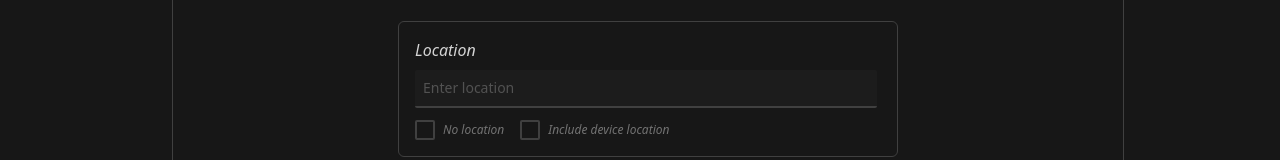
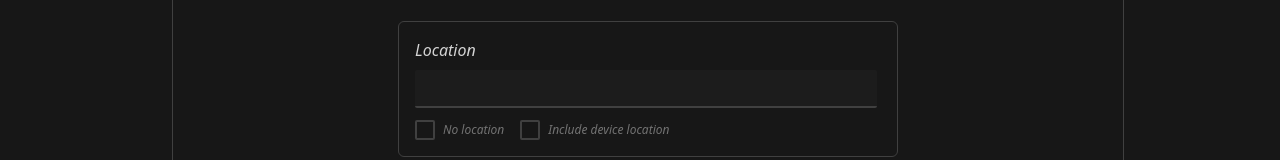
Before and after one commit to process404/travelApp, a SvelteKit app: page /logs/addLog in a window 1280 px wide. Shown: the part 148-308 px from the top of the page. Built offline with nearby package versions, Linux system fonts and the light colour scheme.

Commit message:
using all promptfield components now

```diff
--- a/src/routes/logs/addJourney/+page.svelte
+++ b/src/routes/logs/addJourney/+page.svelte
@@ -8,6 +8,7 @@
                     <div class="border-[1px] border-neutral-700 rounded-md sm:mt-8 mt-4 w-full max-w-[500px] p-4">
                         <div class="flex items-center justify-center gap-3 mr-1 sm:flex-row flex-col mb-3 sm:mb-1">
                             <div class="w-full">
+                                <!--TO-DO - country selector ?-->
                                 <h3 class="text-neutral-300 italic mb-2">From</h3>
                                 <PromptField ds={locations} on:select={selectFrom} bind:value={from} disabled={$noLocation} />
                             </div>
--- a/src/routes/logs/addLog/+page.svelte
+++ b/src/routes/logs/addLog/+page.svelte
@@ -9,24 +9,7 @@
                         <h3 class="text-neutral-300 italic">Location</h3>
                         <div class="relative mt-2">
                             <div class="flex items-center justify-center gap-3 mr-1">
-                                <div class="relative w-full">
-                                    <!--TO-DO add precise location info and country selector-->
-                                    <input minlength="3" placeholder="Enter location" class:inputDisabled={$noLocation} class="input blue" bind:value={location} on:keyup={() => promptSuggestions()} disabled={$noLocation}>
-                                    {#if locationSuggestions.length != 0}
-                                    <div class="absolute bottom-100 bg-neutral-700 border-[1px] border-neutral-800 00 p-2 w-full rounded-md rounded-t-none pl-4 pr-4 pb-4 z-30">
-                                        {#each locationSuggestions.slice(0,6) as name}
-                                            {#if name != location}
-                                                <button on:click={selectLocation(name)} class="text-white w-full text-xs text-left after:absolute after:bottom-[-0.2rem] after:hover:w-[97%] after:h-[1px] after:bg-white after:left-0 after:duration-100 after:w-0 before:absolute before:w-[97%] before:left-0 before:h-[1px] before:bg-neutral-600 before:top-1 first:before:hidden  pt-2 relative">{name}</button>
-                                            {/if}
-                                        {/each}
-                                    </div>
-                                    {/if}
-                                </div>
-                                {#if location.length > 0}
-                                    <button class="p-2 button" on:click={() => clearLocation()}><svg xmlns="http://www.w3.org/2000/svg" width="16" height="16" fill="currentColor" class="bi bi-x-lg w-3 h-3" viewBox="0 0 16 16">
-                                        <path d="M2.146 2.854a.5.5 0 1 1 .708-.708L8 7.293l5.146-5.147a.5.5 0 0 1 .708.708L8.707 8l5.147 5.146a.5.5 0 0 1-.708.708L8 8.707l-5.146 5.147a.5.5 0 0 1-.708-.708L7.293 8z"/>
-                                    </svg></button>
-                                {/if}
+                                <PromptField ds={locations} bind:location on:select={selectLocation} disabled={$noLocation} />
                             </div>
                         </div>
                         <div class="flex gap-4">
@@ -154,6 +137,7 @@
     import Nav from '../../../lib/components/Nav.svelte';
     import Footer from '../../../lib/components/Footer.svelte';
     import CustomAlert from '../../../lib/components/Alert.svelte';
+    import PromptField from '../../../lib/components/PromptField.svelte';
     import '../../../global.css'
 
     import { writable } from 'svelte/store';
@@ -183,6 +167,11 @@
     dbWriteable.set(db)
 
     var location = ''
+    var locations = []
+
+    if (typeof window !== 'undefined') {
+        locations = JSON.parse(localStorage.getItem('locations')) || [];
+    }
 
     onMount(async () => {
         document.title = 'Add Log';
@@ -224,8 +213,8 @@
         // console.log(locationSuggestions)
     }
 
-    function selectLocation(name){
-        location = name
+    function selectLocation(o){
+        location = o.detail.text
         locationSuggestions = []
     }
 
```
